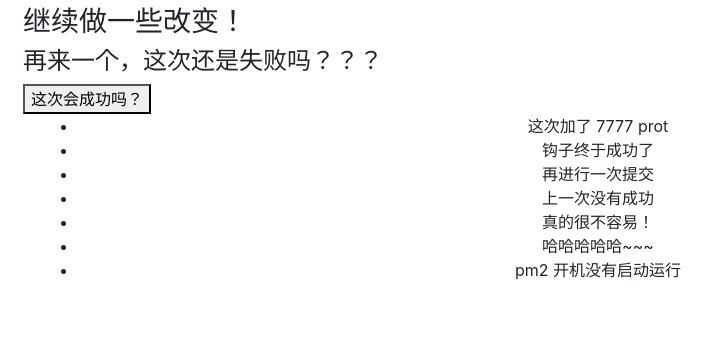
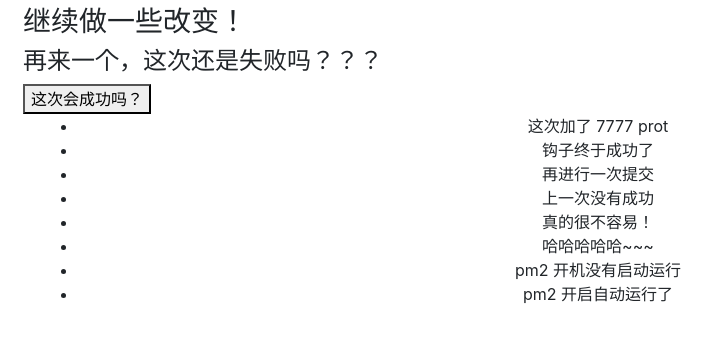
Before and after one commit to rockts/leke-bootstrap-4, a website: page index.html in a window 1280 px wide. Shown: the part 105-446 px from the top of the page, without its empty margins (0-720 px from the left). Drawn offline with nearby package versions, Linux system fonts and the light colour scheme.

Commit message:
开机启动运行 pm2

```diff
--- a/index.html
+++ b/index.html
@@ -43,6 +43,7 @@
           <li>真的很不容易！</li>
           <li>哈哈哈哈哈~~~</li>
           <li>pm2 开机没有启动运行</li>
+          <li>pm2 开启自动运行了</li>
         </ul>
       </div>
     </div>
```
